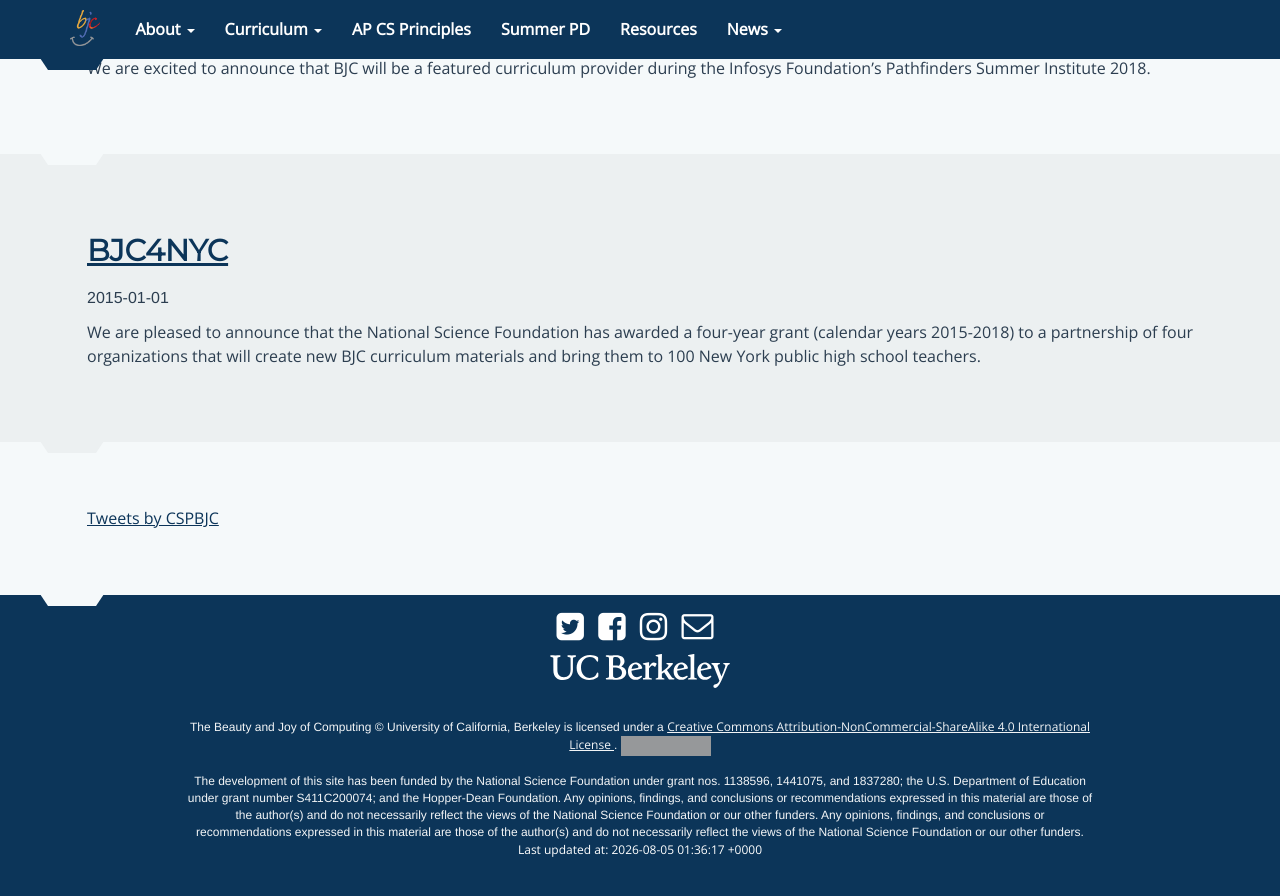
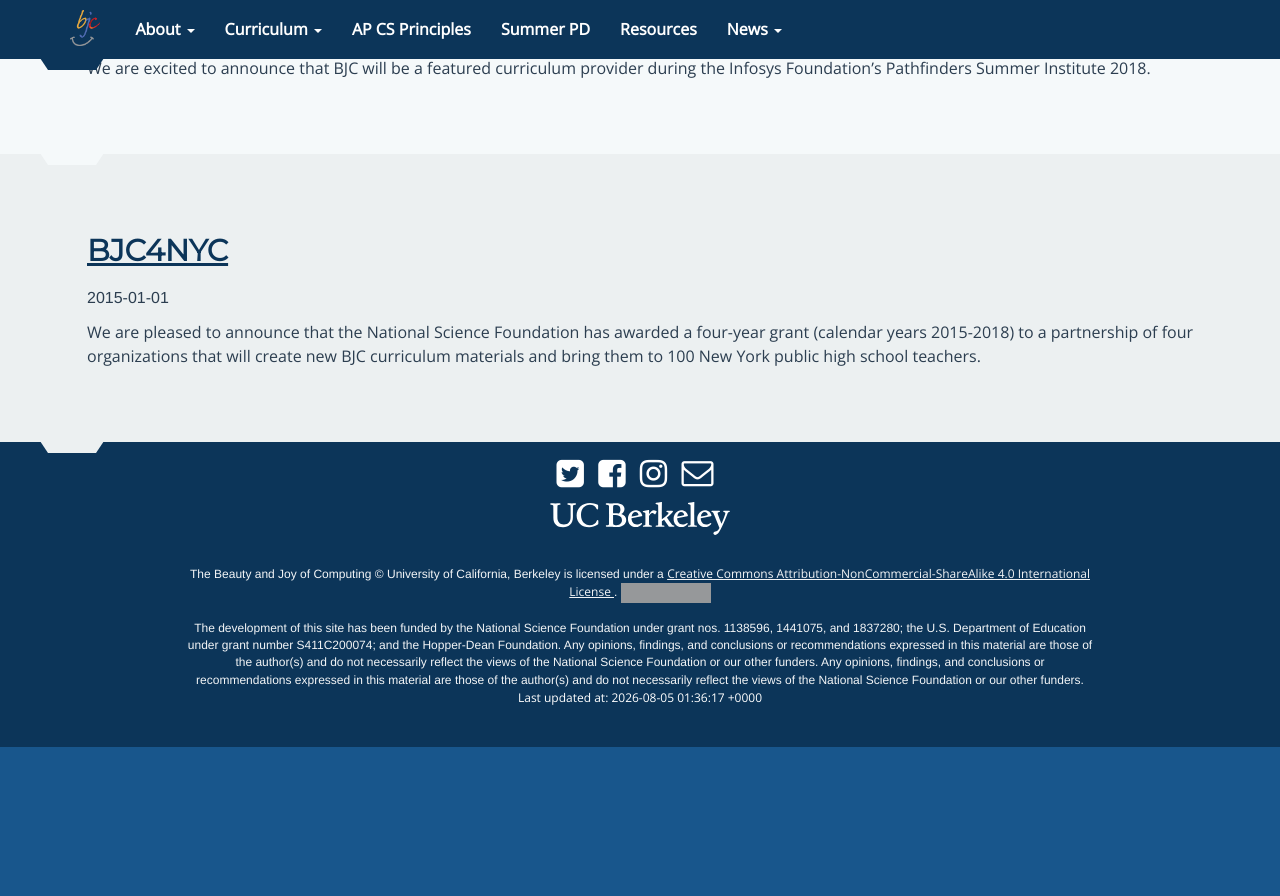
Before and after one commit to beautyjoy/beautyjoy.github.io, a Jekyll site: the page built from announcements.html, in a window 1280 px wide and 900 px high, scrolled down 1794 px. Shown: the top 896 px of the window. Built offline with Jekyll 4.4.1, drawn with Linux system fonts in a browser that asks for light colours; comment, search, counter and statistics services are not loaded; after the commit the page ends 2541 px from its top, so only the background shows below that; grey boxes are pictures that could not be loaded.

Commit message:
feat: remove Twitter feed and fix HTML structure on announcements page
- Remove the "Tweets by CSPBJC" timeline widget and script.
- Fix a nesting bug where `<article>` tags were not properly closed within the post loop.

Co-authored-by: Claude Code <noreply@anthropic.com>

```diff
--- a/announcements.html
+++ b/announcements.html
@@ -14,22 +14,8 @@ title: Announcements
   <p>
     {{ post.excerpt }}
   </p>
-  {% endcapture %}
-  {% include section.html %}
-
-  {% endfor %}
-
-  {% capture section_content %}
-  <div>
-      <a class="twitter-timeline"
-         href="https://twitter.com/CSPBJC"
-         data-width="500"
-         data-height="500"
-         data-chrome="transparent nofooter">
-          Tweets by CSPBJC
-      </a>
-      <script async src="//platform.twitter.com/widgets.js" charset="utf-8"></script>
-  </div>
 </article>
 {% endcapture %}
 {% include section.html %}
+
+{% endfor %}
```
